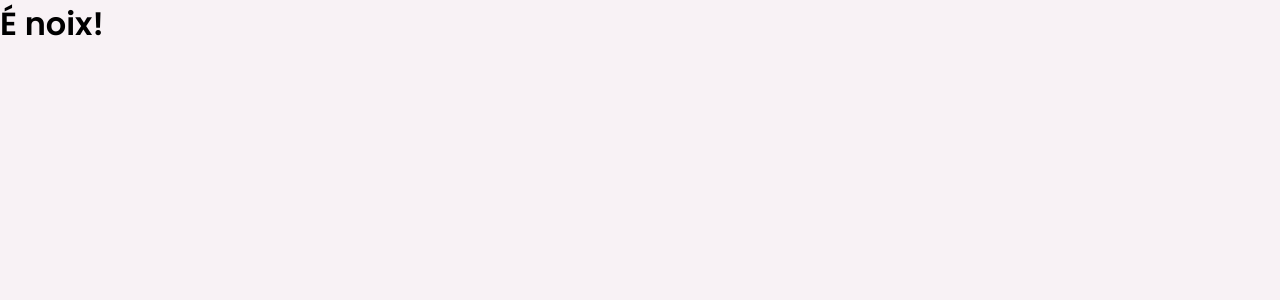
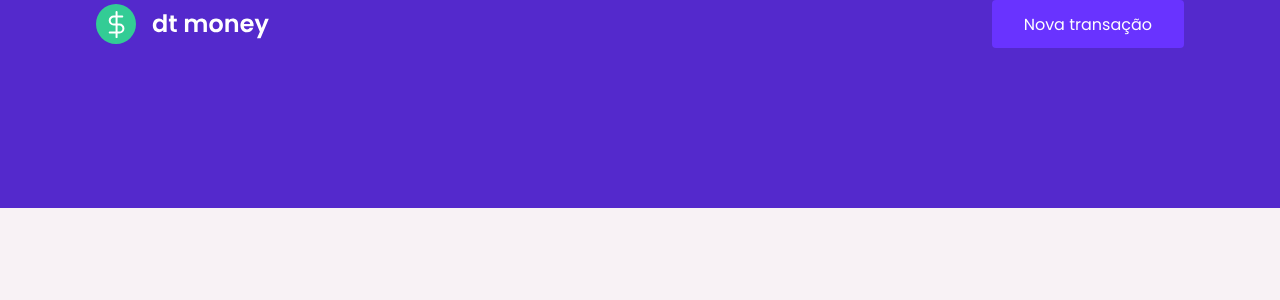
Before and after one commit to franciscoeymardneto/ntmoney, a React app: page / in a window 1280 px wide. Shown: the top 300 px of the page. Built offline with nearby package versions, Linux system fonts and the light colour scheme.

Commit message:
feat: create Header component

```diff
--- a/src/App.tsx
+++ b/src/App.tsx
@@ -1,10 +1,11 @@
 import { GlobalStyle } from "./assets/styles/global";
+import { Header } from "./components/Header";
 
 export function App() {
   return (
-    <div>
-      <h1>É noix!</h1>
+    <>
+      <Header/>
       <GlobalStyle/>
-    </div>
+    </>
   )
 }
--- /dev/null
+++ b/src/components/Header/index.tsx
@@ -0,0 +1,14 @@
+import logoImg from '../../assets/logo.svg'
+
+import { Container, Content } from './styles'
+
+export function Header() {
+  return (
+    <Container>
+      <Content>
+        <img src={logoImg} alt="nt money"/>
+        <button type='button'>Nova transação</button>
+      </Content>
+    </Container>
+  )
+}
--- /dev/null
+++ b/src/components/Header/styles.ts
@@ -0,0 +1,30 @@
+import styled from "styled-components";
+
+export const Container = styled.header`
+  background: var(--blue);
+`
+
+export const Content = styled.div`
+  max-width: 1120px;
+  margin: 0 auto;
+
+  padding: 0 1rem 10rem;
+  display: flex;
+  align-items: center;
+  justify-content: space-between;
+
+  button{
+    font-size: 1rem;
+    color: #fff;
+    background: var(--blue-light);
+    border: 0;
+    padding: 0 2rem;
+    border-radius: 0.25rem;
+    height: 3rem;
+    transition: filter 0.2s;
+
+    &:hover {
+      filter: brightness(0.9);
+    }
+  }
+`
```
